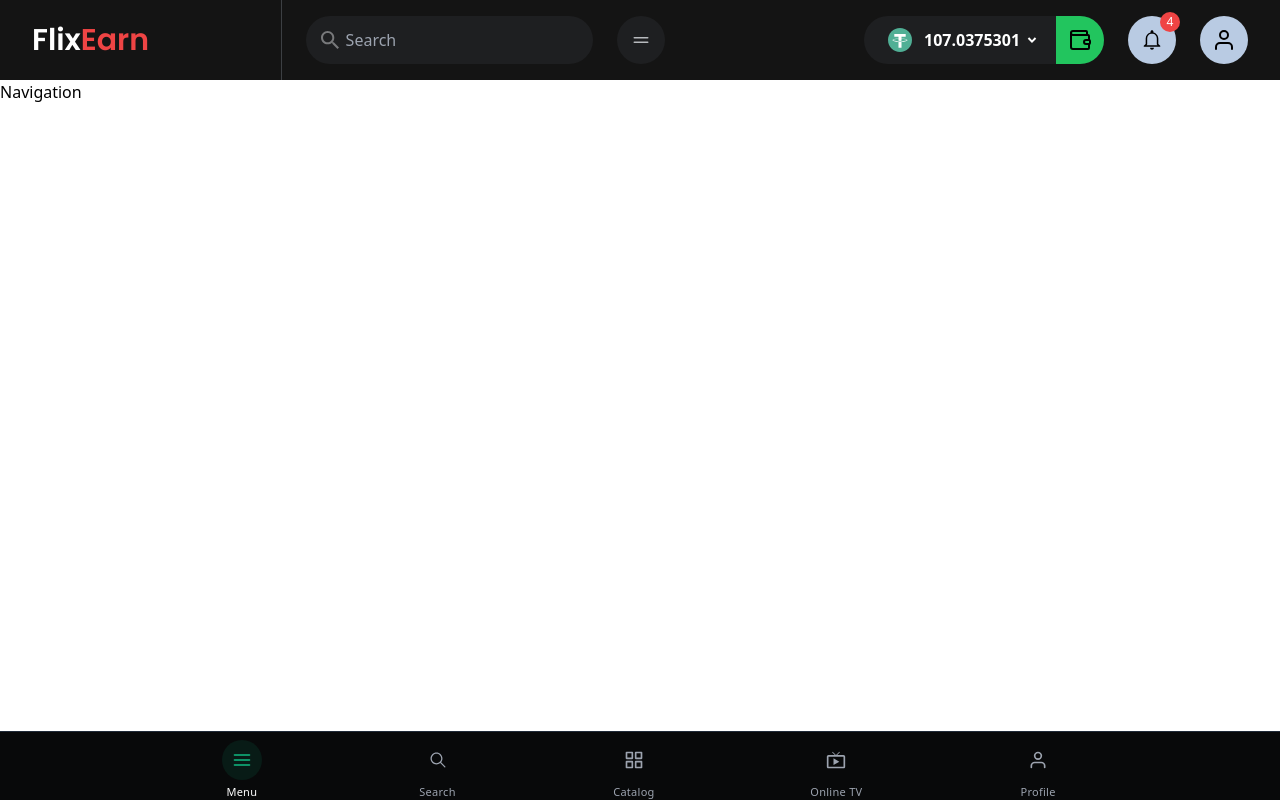
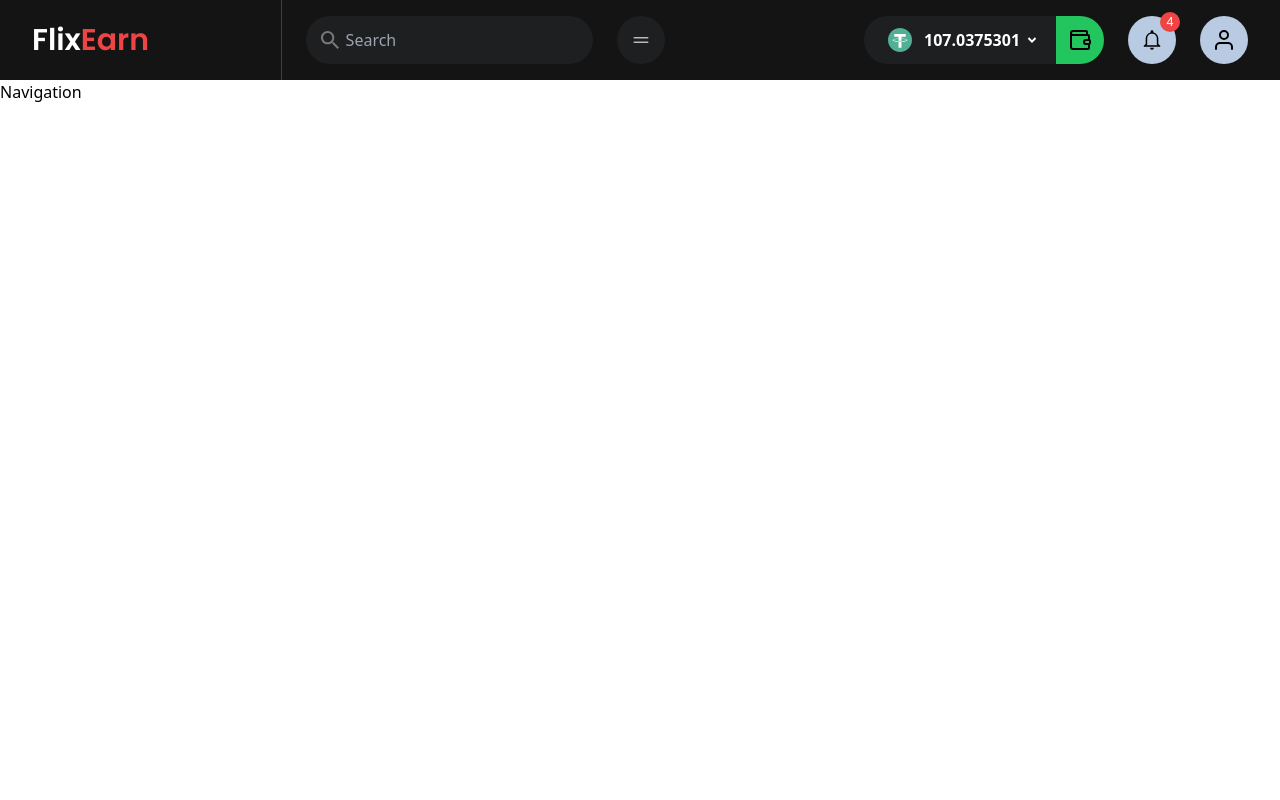
Before and after one commit to boyalonexr/flixEarn, a React (Vite) app: page / in a window 1280 px wide. Built offline with nearby package versions, Linux system fonts and the light colour scheme; a web font is replaced by a local one.

Commit message:
Update Footer.jsx

```diff
--- a/src/Components/Footer.jsx
+++ b/src/Components/Footer.jsx
@@ -15,8 +15,8 @@ export default function Footer() {
   const [active, setActive] = useState("menu");
 
   return (
-    <nav
-      className="fixed bottom-0 left-0 w-full bg-[#08090A] border-t border-gray-800 z-50 font-sans"
+    <footer
+      className="fixed bottom-0 left-0 w-full md:hidden bg-[#08090A] border-t border-gray-800 z-50 font-sans"
       style={{ paddingBottom: "env(safe-area-inset-bottom)", paddingTop: "0.5rem" }}
       aria-label="Bottom navigation"
     >
@@ -54,6 +54,6 @@ export default function Footer() {
           })}
         </div>
       </div>
-    </nav>
+    </footer>
   );
 }
```
